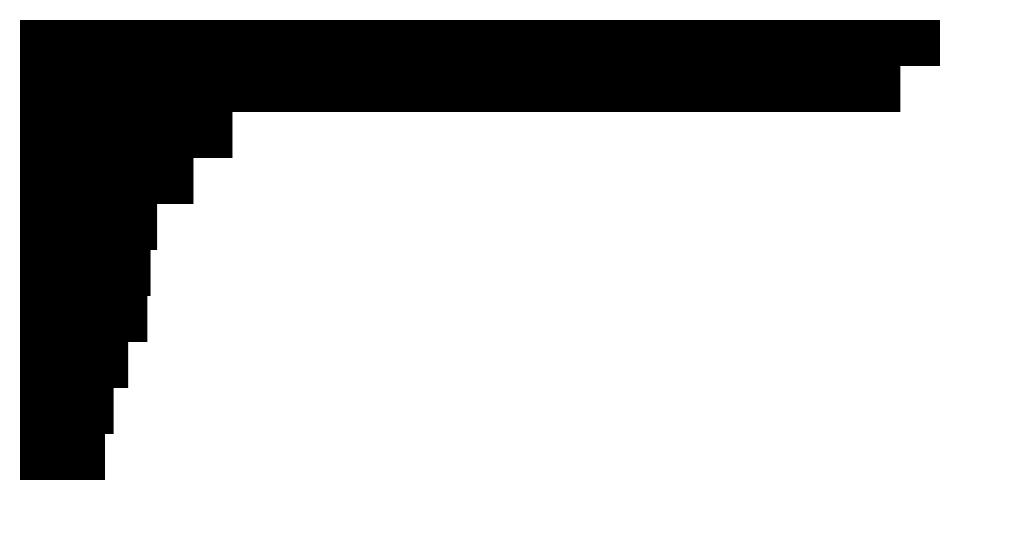
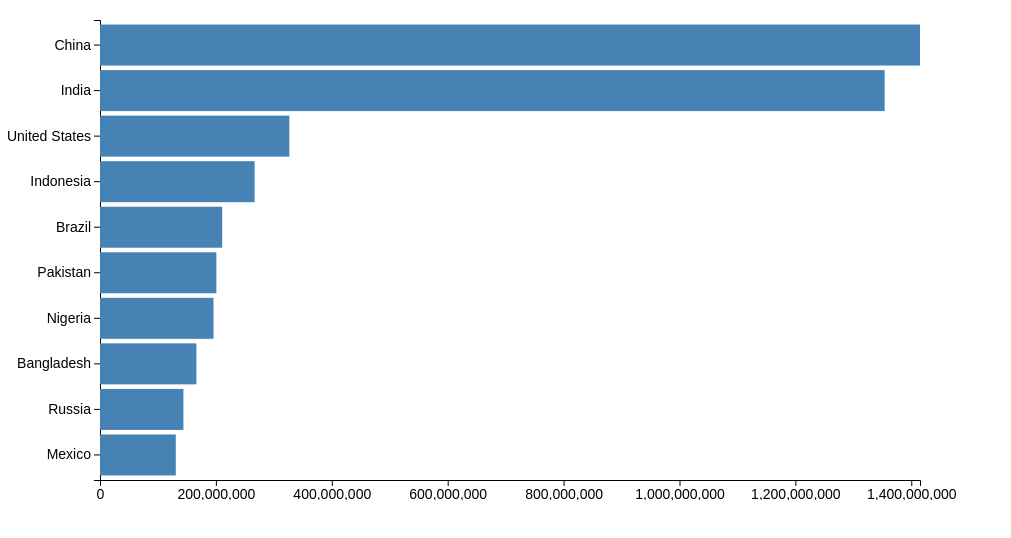
Before and after one commit to 4lm/learn-d3, a website: page bar-chart/index.html in a window 1280 px wide. Shown: the whole page, without its empty margins (0-1011 px from the left). Drawn offline with nearby package versions, Linux system fonts and the light colour scheme.

Commit message:
Add axis

```diff
--- a/bar-chart/index.js
+++ b/bar-chart/index.js
@@ -8,7 +8,7 @@ const height = +svg.attr('height');
 const render = data => {
   const xValue = d => d.population;
   const yValue = d => d.country;
-  const margin = { top: 20, right: 20, bottom: 20, left: 20};
+  const margin = { top: 20, right: 40, bottom: 20, left: 100};
   const innerWidth = width - margin.left - margin.right;
   const innerHeight = height - margin.top - margin.bottom;
 
@@ -18,10 +18,15 @@ const render = data => {
 
   const yScale = d3.scaleBand()
     .domain(data.map(yValue))
-    .range([0, innerHeight]);
+    .range([0, innerHeight])
+    .padding(0.1);
 
   const g = svg.append('g')
     .attr('transform', `translate(${margin.left}, ${margin.top})`);
+
+  g.append('g').call(d3.axisLeft(yScale));
+  g.append('g').call(d3.axisBottom(xScale))
+    .attr('transform', `translate(0, ${innerHeight})`);
 
   g.selectAll('rect').data(data)
     .enter().append('rect')
--- a/bar-chart/styles.css
+++ b/bar-chart/styles.css
@@ -2,3 +2,11 @@ body {
     margin: 0px;
     overflow: hidden;
   }
+
+rect {
+  fill: steelblue;
+}
+
+text {
+  font-size: 1.4em;
+}
```
